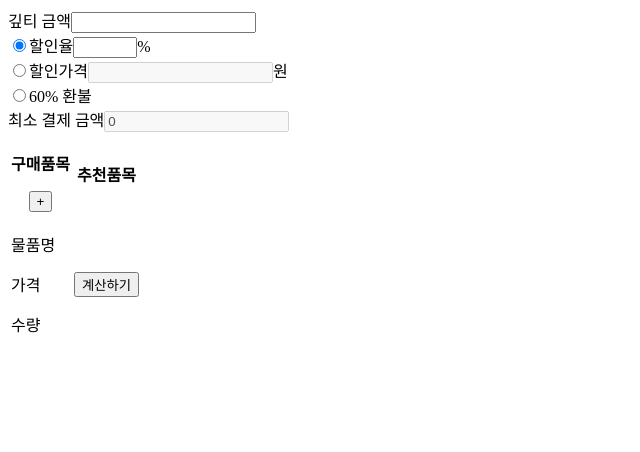
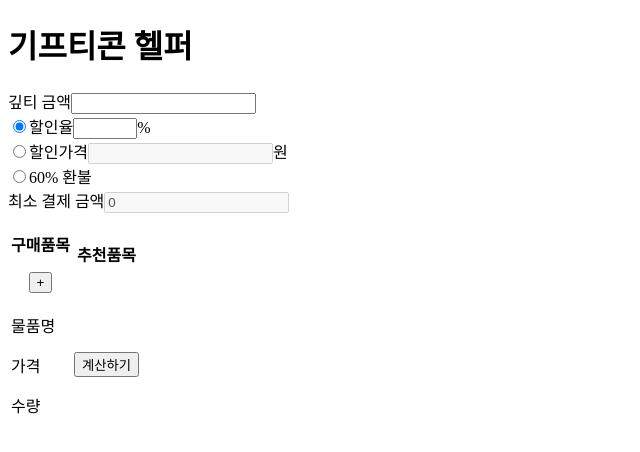
Before and after one commit to JIINSUNG/MyHelper, a Next.js app: page /gifticon/GifticonPage in a window 1280 px wide. Shown: the top 452 px of the page, without its empty margins (0-640 px from the left). Built offline with nearby package versions, Linux system fonts and the light colour scheme.

Commit message:
add : 헬퍼 제목 추가

```diff
--- a/src/pages/gifticon/GifticonPage.tsx
+++ b/src/pages/gifticon/GifticonPage.tsx
@@ -5,7 +5,8 @@ import { PriceContextProvider } from '@/app/context/PriceContext';
 const GifticonPage: React.FC = () => {
 	return (
 		<PriceContextProvider>
-			<main className="flex flex-col w-full md:p-4 whitespace-nowrap">
+			<main className="flex flex-col w-full md:p-4 items-center whitespace-nowrap">
+				<h1 className="text-2xl font-bold mb-4">기프티콘 헬퍼</h1>
 				<GifticonCalculator />
 				<RecommendItemsList />
 			</main>
```
